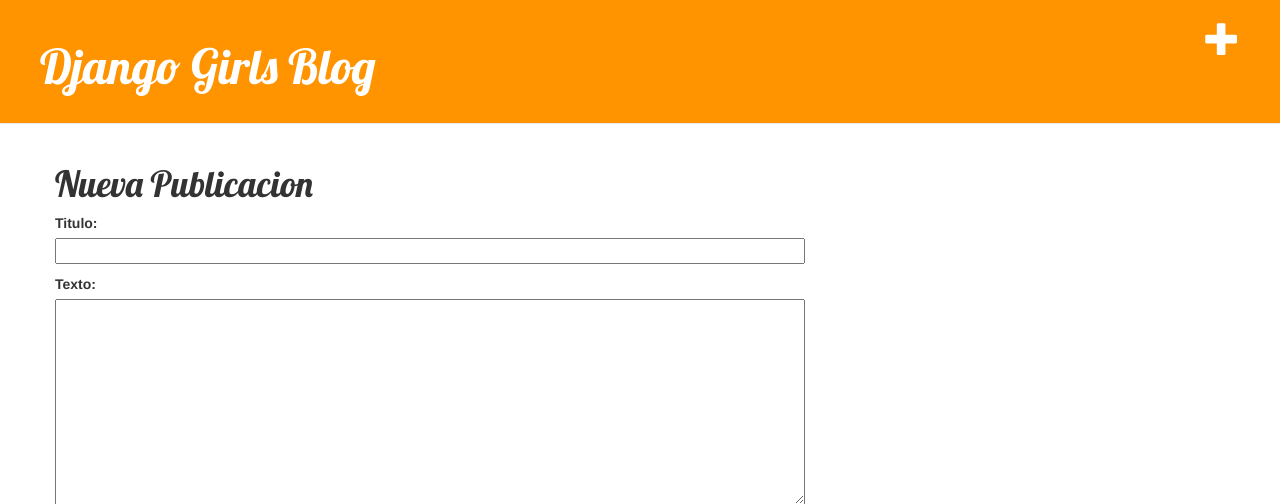
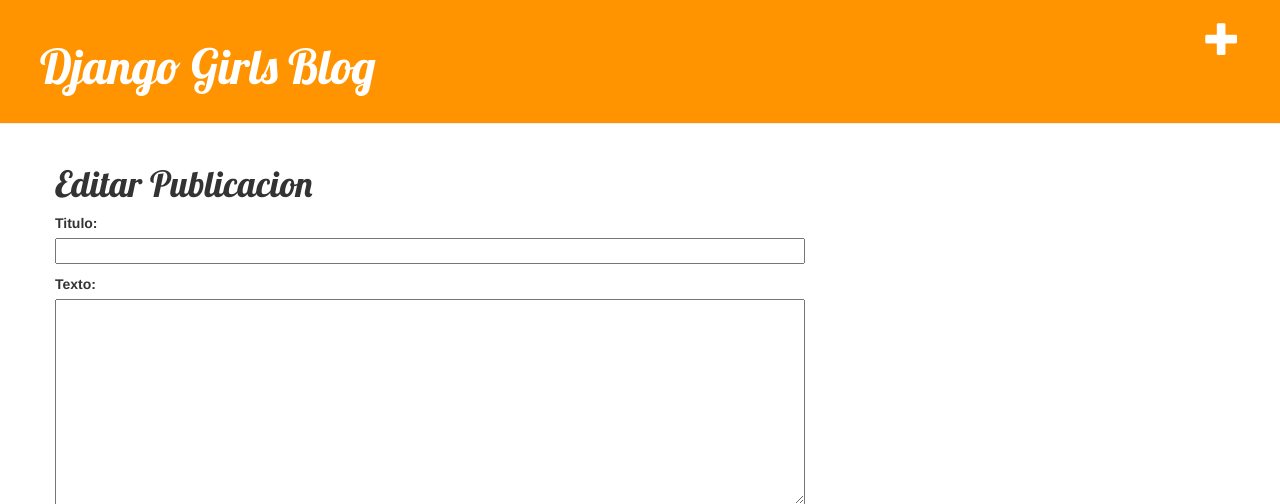
Before and after one commit to Treysii/my-first-blog, a Django app: page /post/nuevo/ in a window 1280 px wide. Shown: the top 504 px of the page. Run offline with Django 3.2, Linux system fonts and the light colour scheme; some libraries are stand-ins or nearby versions.

Commit message:
modificacion

```diff
--- a/blog/templates/blog/editar.html
+++ b/blog/templates/blog/editar.html
@@ -1,7 +1,7 @@
 {% extends 'blog/base.html' %}
 
 {% block content %}
-    <h1>Nueva Publicacion</h1>
+    <h1>Editar Publicacion</h1>
     <form method="POST" class="post-form">{% csrf_token %}
         {{ form.as_p }}
         <button type="submit" class="save btn btn-default">GUARDAR</button>
```
